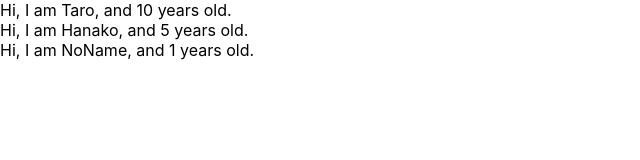
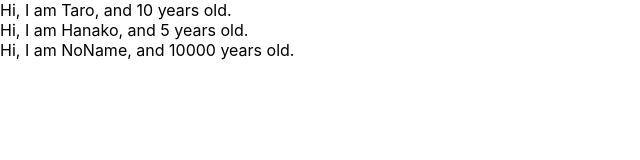
Before and after one commit to Kosuke039/udemy-react-redux-crud-application, a React (Create React App) app: page / in a window 1280 px wide. Shown: the top 160 px of the page, without its empty margins (0-640 px from the left). Built offline with nearby package versions, Linux system fonts and the light colour scheme.

Commit message:
learn prop-types

```diff
--- a/src/App.js
+++ b/src/App.js
@@ -1,10 +1,11 @@
 import React from "react"
+import PropTypes from 'prop-types'
 
 const App = () => {
   const profiles = [
     {name: "Taro",     age: 10},
     {name: "Hanako", age: 5},
-    {name: "NoName"}
+    {name: "NoName", age:10000}
   ]
   return (
      <div>
@@ -23,8 +24,9 @@ const User = (props) => {
   )
 }
 
-User.defaultProps = {
-  age: 1
+User.propTypes = {
+  name: PropTypes.string,
+  age:    PropTypes.number.isRequired
 }
 
 export default App;
```
